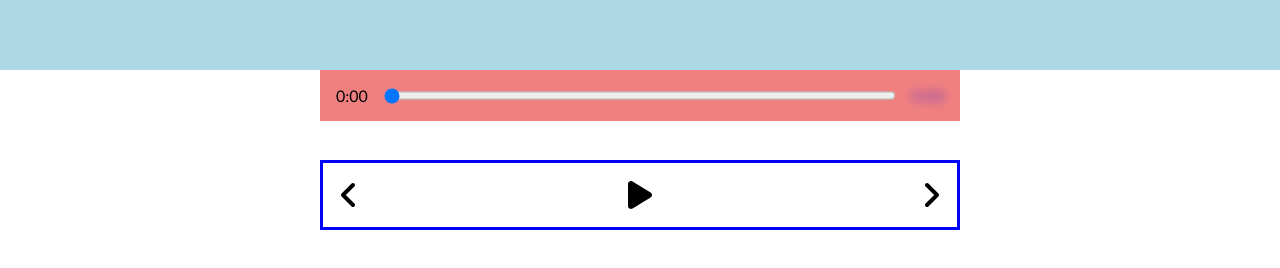
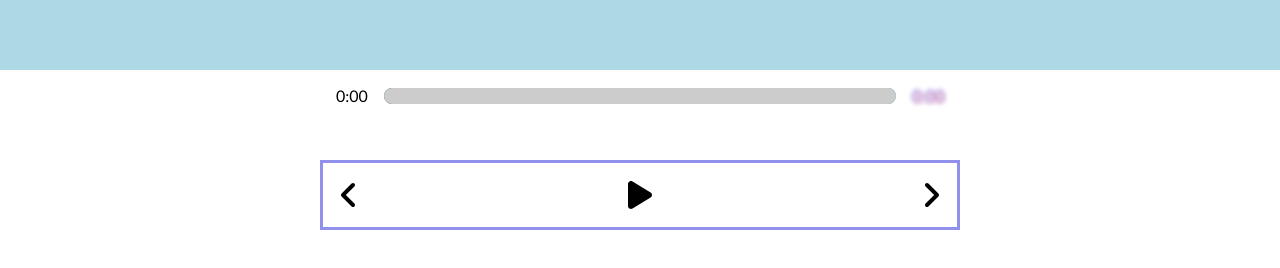
Before and after one commit to JoachimByrnesShay/musicapp, a React (Vite) app: page / in a window 1280 px wide. Shown: the part 490-758 px from the top of the page. Built offline with nearby package versions, Linux system fonts and the light colour scheme.

Commit message:
custom input styling

```diff
--- a/src/App.jsx
+++ b/src/App.jsx
@@ -17,6 +17,7 @@ function App() {
     useState({
       currentTime: 0,
       duration: 0,
+      animationPercentage: 0,
     });
 
   const updateLibrarySelection = (
--- a/src/components/Player.jsx
+++ b/src/components/Player.jsx
@@ -25,12 +25,34 @@ const Player = ({
   const [isPlaying, setIsPlaying] =
     useState(false);
   const dragHandler = (e) => {
+    if (songInfo.duration) {
+      let currentTime = e.target.value;
+      let duration = songInfo.duration;
+      let newVal =
+        (currentTime / duration) * 100;
+      setSongInfo({
+        currentTime: currentTime,
+        duration: duration,
+        animationPercentage: newVal,
+      });
       audioRef.current.currentTime =
         e.target.value;
-    setSongInfo({
-      ...songInfo,
-      currentTime: e.target.value,
-    });
+      console.log(e.target.value);
+    }
+
+    // const currentTime = e.targetValue;
+    // const duration = songInfo.duration;
+    // setSongInfo({
+    //   ...songInfo,
+    //   currentTime: e.target.value,
+    //   animationPercentage:
+    //     (currentTime / duration) * 100,
+    // });
+    // setSongInfo({
+    //   ...songInfo,
+    //   currentTime: e.target.value,
+    // });
+    // timeUpdateHandler(e);
   };
 
   const getTime = (time, duration) => {
@@ -45,7 +67,7 @@ const Player = ({
     let currentTime =
       e.target.currentTime;
     let duration =
-      e.target.duration || 0;
+      e.target.duration || "0";
     if (duration) {
       setDurationReady(true);
     } else {
@@ -53,12 +75,22 @@ const Player = ({
         setDurationReady(false);
       }
     }
+    // console.log(
+    //   `${currentTime / duration}%`
+    // );
+    const newVal =
+      ((currentTime / duration) * 100) |
+      0;
     setSongInfo({
       currentTime: currentTime,
       duration: duration,
+      animationPercentage: newVal,
     });
   };
 
+  const trackAnim = {
+    transform: `translateX(${songInfo.animationPercentage}%)`,
+  };
   const playSongHandler = () => {
     if (isPlaying) {
       audioRef.current.pause();
@@ -98,6 +130,12 @@ const Player = ({
             songInfo.currentTime
           )}
         </p>
+        <div
+          style={{
+            background: `linear-gradient(to right, ${song.color[0]}, ${song.color[1]})`,
+          }}
+          className="track"
+        >
           <input
             type="range"
             value={songInfo.currentTime}
@@ -105,7 +143,14 @@ const Player = ({
             max={songInfo.duration || 0}
             step="any"
             onChange={dragHandler}
+            onClick={dragHandler}
           />
+          <div
+            className="animate-track"
+            style={trackAnim}
+          ></div>
+        </div>
+
         <p
           className={`duration-p ${durationReady ? "duration-appear" : null}`}
         >
--- a/src/styles/_player.scss
+++ b/src/styles/_player.scss
@@ -8,16 +8,54 @@
 
 .time-control {
     width:50%;
-    background:lightcoral;
+    // background:lightcoral;
+    background: white;
     display:flex;
     justify-content:space-between;
     input {
         width:100%;
-        padding: 1rem 0;
+
+        // padding: 1rem 0;
+        appearance:none;
+        // -webkit-appearance: none;
+        background:transparent;
+        cursor:pointer;
+    }
+    input:focus {
+        outline: none;
+
+    }
+    input::-webkit-slider-thumb {
+        appearance:none;
+        // -webkit-appearance:none;
+        height:16px;
+        width:16px;
+        // background: black;
     }
     p {
         padding: 1rem;
     }
+}
+
+.time-control .track {
+    background:rgb(176, 192, 244);
+    width:100%;
+    height:1rem;
+    align-self: center;
+    position:relative;
+    border-radius:1rem;
+    overflow:hidden;
+}
+
+.time-control .animate-track{
+    background: rgb(204 204 204);
+    height:100%;
+    width:100%;
+    position:absolute;
+    top:0;
+    left:0;
+    transform:translateX(0%);
+    pointer-events:none;
 }
 
 .play-control {
@@ -25,20 +63,19 @@
     justify-content:space-between;
     align-items:center;
     padding:1rem;
-    border:3px solid blue;
+    border:3px solid rgb(145, 145, 235);
     width:50%;
     svg {
         cursor:pointer;
     }
-
 }
 
 .duration-p {
-    text-shadow: 1px 1px 50px red, 0 0 10px blue, 0 0 10px blue;
+    text-shadow: 1px 1px 5px red, 0 0 5px blue, 0 0 5px blue;
 }
 .duration-p span {
     color:transparent;
-    opacity:0.3;
+    opacity:0.4;
     // text-shadow:0 0 55px black, -4px, 2px 4px blue;
 
 
```
Lines whose indentation alone changed are shown as unchanged.
